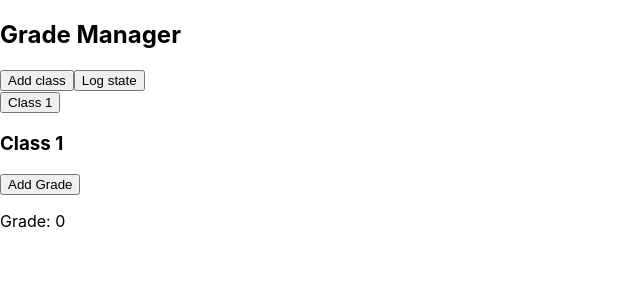
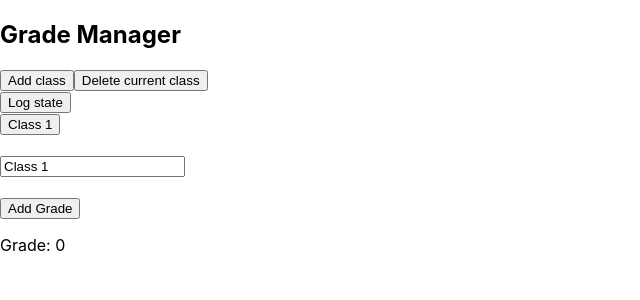
Before and after one commit to jeffreytram/Grade-Manager, a React (Create React App) app: page / in a window 1280 px wide. Both pictures are taken after a click on the button "Add class". Shown: the top 300 px of the page, without its empty margins (0-640 px from the left). Built offline with nearby package versions, Linux system fonts and the light colour scheme.

Commit message:
Added class deletion and current class update after adding/deleting a class

```diff
--- a/src/Class.js
+++ b/src/Class.js
@@ -3,14 +3,21 @@ import GradeList from "./GradeList"
 import "./Class.css"
 
 export default function Class(props) {
-    const {id, name, gradeList} = props.data
+	const { id, name, gradeList } = props.data
 
 	let classGrade = 0
 	gradeList.forEach(grade => classGrade += grade.weight * grade.score)
 
 	return (
 		<div>
-        <h3>{name}</h3>
+			<input
+				name="className"
+				placeholder="Class Name"
+				type="text"
+				value={name}
+				onChange={(event) => props.handleChange(event, id)}
+			/>
+			<br /> <br />
 			<button onClick={() => props.addGrade(id)}>Add Grade</button>
 			<GradeList
 				classID={id}
--- a/src/Form.js
+++ b/src/Form.js
@@ -15,26 +15,59 @@ export default class Form extends React.Component {
     this.deleteClass = this.deleteClass.bind(this)
     this.addGrade = this.addGrade.bind(this)
     this.deleteGrade = this.deleteGrade.bind(this)
+    this.handleChange = this.handleChange.bind(this)
     this.logState = this.logState.bind(this)
-    this.handleChange = this.handleChange.bind(this)
   }
   addClass() {
-    this.setState({
-        classList: [...this.state.classList, {id: classKey++, name: "Class " + classKey, gradeList: []}]
+    this.setState(prevState => {
+      return {
+        classList: [...prevState.classList, { id: classKey++, name: "Class " + classKey, gradeList: [] }],
+        currClass: prevState.classList.length
+      }
     })
   }
   deleteClass() {
+    const newList = [...this.state.classList]
+    const currClass = this.state.currClass
+    this.setState(prevState => {
+      const nextClassIndex = this.findNextClass(prevState.classList, currClass)
+      return {
+        classList: newList.filter((cls, i) => i !== currClass),
+        currClass: nextClassIndex
+      }
+    })
+  }
+  findNextClass(arr, currIndex) {
+    if (currIndex < arr.length - 1) {
+      console.log("next one to right")
+      return currIndex
+    } else if (currIndex > 0) {
+      console.log("next one before")
+      return currIndex - 1
+    } else {
+      console.log("aint found shit")
+      return 0
+    }
+  }
+  setActiveIndex(classID) {
+    this.setState(prevState => {
+      const classIDs = prevState.classList.map(cls => cls.id)
+      return {
+        currClass: classIDs.indexOf(classID)
+      }
+    })
+  }
 
-  }
   addGrade(classID) {
     this.setState(prevState => {
       const newList = [...prevState.classList]
-        newList[classID].gradeList.push({id: gradeKey++, name: "", weight: "", score: "" })
+      newList[classID].gradeList.push({ id: gradeKey++, name: "", weight: "", score: "" })
       return {
         classList: newList
       }
     })
   }
+
   deleteGrade(classID, gradeID) {
     this.setState(prevState => {
       const newList = [...prevState.classList]
@@ -46,7 +79,22 @@ export default class Form extends React.Component {
   }
 
   handleChange(event, classID, gradeID) {
-    const {name, value} = event.target
+    const { name, value } = event.target
+    if (name === "className") {
+      //change name based on id
+      this.setState(prevState => ({
+        classList: prevState.classList.map(cls => {
+          if (cls.id !== classID) {
+            return cls
+          }
+          return {
+            ...cls,
+            name: value
+          }
+        })
+      }))
+
+    } else {
       this.setState(prevState => ({
         classList: prevState.classList.map(cls => {
           if (cls.id !== classID) {
@@ -67,25 +115,26 @@ export default class Form extends React.Component {
         })
       }))
     }
-  setActive(id) {
-      this.setState({
-          currClass: id
-      })
+
   }
 
-  logState(){
+  logState() {
     console.log(this.state)
   }
-  render(){
+  render() {
     return (
       <div>
         <button onClick={this.addClass}>Add class</button>
+        <button onClick={this.deleteClass}>Delete current class</button>
+        <br />
         <button onClick={this.logState}>Log state</button>
         <br />
         {this.state.classList.map(cls => {
-            return <button onClick={() => this.setActive(cls.id)}>{cls.name}</button>
+          return <button onClick={() => this.setActiveIndex(cls.id)}>{cls.name}</button>
         })}
-        {(this.state.classList.length !== 0) ? <Class
+        <br /> <br />
+        {(this.state.classList.length !== 0) ?
+          <Class
             data={this.state.classList[this.state.currClass]}
             addGrade={this.addGrade}
             deleteGrade={this.deleteGrade}
--- a/src/Grade.js
+++ b/src/Grade.js
@@ -2,7 +2,7 @@ import React from "react";
 import "./Grade.css"
 
 export default function Grade(props) {
-    const {name, weight, score, id} = props.data
+	const { name, weight, score, id } = props.data
 	return (
 		<div>
 			<input
```
Also changed, not shown: src/App.js (+6 -6 lines), planning.txt, src/GradeList.js (indentation only). Lines whose indentation alone changed are shown as unchanged.
